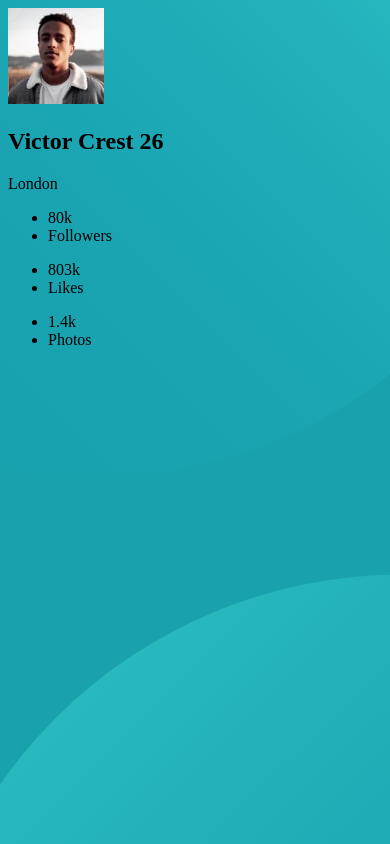
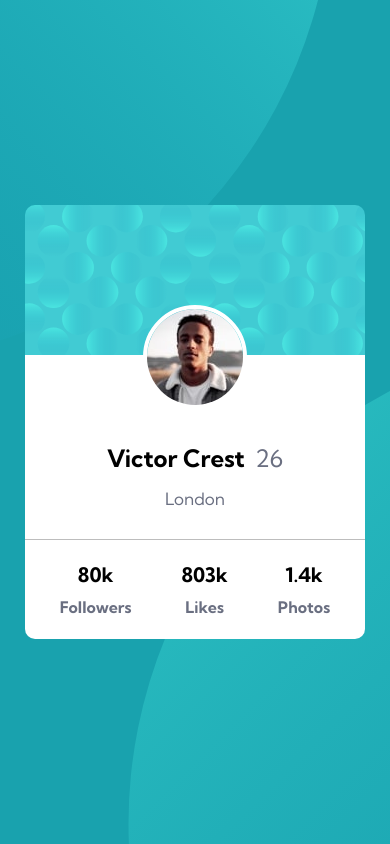
Before and after one commit to 0d-1N/Profile-card-component, a plain HTML site: page index.html in a window 390 px wide. Drawn offline with Linux system fonts and the light colour scheme.

Commit message:
add style of mobile and desktop version

```diff
--- a/style.css
+++ b/style.css
@@ -1,24 +1,157 @@
-
+@import url('https://fonts.googleapis.com/css2?family=Kumbh+Sans:wght@400;700&display=swap');
 :root{
     --Dark-cyan: hsl(185, 75%, 39%);
    --Very-dark-desaturated-blue: hsl(229, 23%, 23%);
   --Dark-grayish-blue: hsl(227, 10%, 46%);
-   --Dark-gray: hsl(0, 0%, 59%);
+   --Dark-gray: hwb(0 74% 26%);
 }
 
 
 *{
     box-sizing: border-box;
+    margin: 0;
+    padding: 0;
 }
 
 body {
     background-image: url(images/bg-pattern-top.svg),url(images/bg-pattern-bottom.svg);
-    background-position: top -500px left -400px, right -500px bottom -1187px;
+    background-position: top -612px left -644px, right -716px bottom -468px;
     background-repeat: no-repeat;
     background-color: var(--Dark-cyan);
+   min-height: 100vh;
+   display: grid;
+   place-items: center;
+   font-family: 'Kumbh Sans', sans-serif;
 }
 
-.cotainer {
-    width: 350px;
-    border: 1px solid black;
+.container {
+    width: 340px;
+    position: relative;
+
 }
+/* section{
+    box-shadow: -10px 10px 50px 0px var(--Very-dark-desaturated-blue);
+} */
+.profile-card-aside{
+    border-radius: 10px 10px 0px 0px;
+    height: 150px;
+    background-image: url(images/bg-pattern-card.svg);
+    background-repeat: no-repeat;
+    background-size: cover;
+    -webkit-border-radius: 10px 10px 0px 0px;
+    -moz-border-radius: 10px 10px 0px 0px;
+    -ms-border-radius: 10px 10px 0px 0px;
+    -o-border-radius: 10px 10px 0px 0px;
+
+}
+.image-container{
+    transform: translateY(-50px);
+    -webkit-transform: translateY(-50px);
+    -moz-transform: translateY(-50px);
+    -ms-transform: translateY(-50px);
+    -o-transform: translateY(-50px);
+
+}
+.image-container .vector-image-profile{
+    border: 4px solid white;
+    border-radius: 50%;
+    -webkit-border-radius: 50%;
+    -moz-border-radius: 50%;
+    -ms-border-radius: 50%;
+    -o-border-radius: 50%;
+
+}
+.descriptin-of-victor{
+    margin: -20px 0px 30px 0px  ;
+    display: flex;
+    justify-content: center;
+    flex-direction: column;
+    align-items: center;
+}
+.descriptin-of-victor h1{
+    margin:0px 0px 15px 0px;
+    font-weight: 700;
+}
+
+.descriptin-of-victor h1 span{
+    font-weight: 400;
+    color: var(--Dark-grayish-blue);
+    margin-left: 5px;
+}
+.descriptin-of-victor p{
+    font-size: 17px;
+    font-weight: 400;
+    color: var(--Dark-grayish-blue);
+}
+
+.profile-card-description{
+    display: flex;
+    flex-direction: column;
+    justify-content: center;
+    align-items: center;
+    border-radius: 0px 0px 10px 10px;
+    -webkit-border-radius: 0px 0px 10px 10px;
+    -moz-border-radius: 0px 0px 10px 10px;
+    -ms-border-radius: 0px 0px 10px 10px;
+    -o-border-radius: 0px 0px 10px 10px;
+
+}
+
+.profile-card-description{
+    background-color: white;
+    height: 100%;
+}
+
+footer{
+    display: flex;
+    gap: 50px;
+    width: 100%;
+    height: 100px;
+    align-items: center;
+    justify-content: center;
+    border-top: .1rem solid var(--Dark-gray);
+
+}
+
+footer ul{
+    list-style: none;
+    display: flex;
+    flex-direction: column;
+    justify-content: center;
+    align-items: center;
+    gap: 10px;
+
+
+}
+ul .profile-range{
+    font-size: 20px;
+    font-weight: 700;
+}
+
+ul .profile-spec{
+    font-weight: 700;
+    color: var(--Dark-grayish-blue);
+}
+
+
+@media (min-width:1100px){
+    body {
+        background-image: url(images/bg-pattern-top.svg),url(images/bg-pattern-bottom.svg);
+        background-position:top -447px left -410px, right -249px bottom -626px;
+        background-repeat: no-repeat;
+        background-color: var(--Dark-cyan);
+       min-height: 100vh;
+       display: grid;
+       place-items: center;
+       font-family: 'Kumbh Sans', sans-serif;
+    }
+    .container{
+        width:400px;
+    }
+  section{
+    filter: drop-shadow(-20px 10px 40px var(--Very-dark-desaturated-blue));
+    -webkit-filter: drop-shadow(-20px 10px 40px var(--Very-dark-desaturated-blue));
+}
+
+
+}
```
